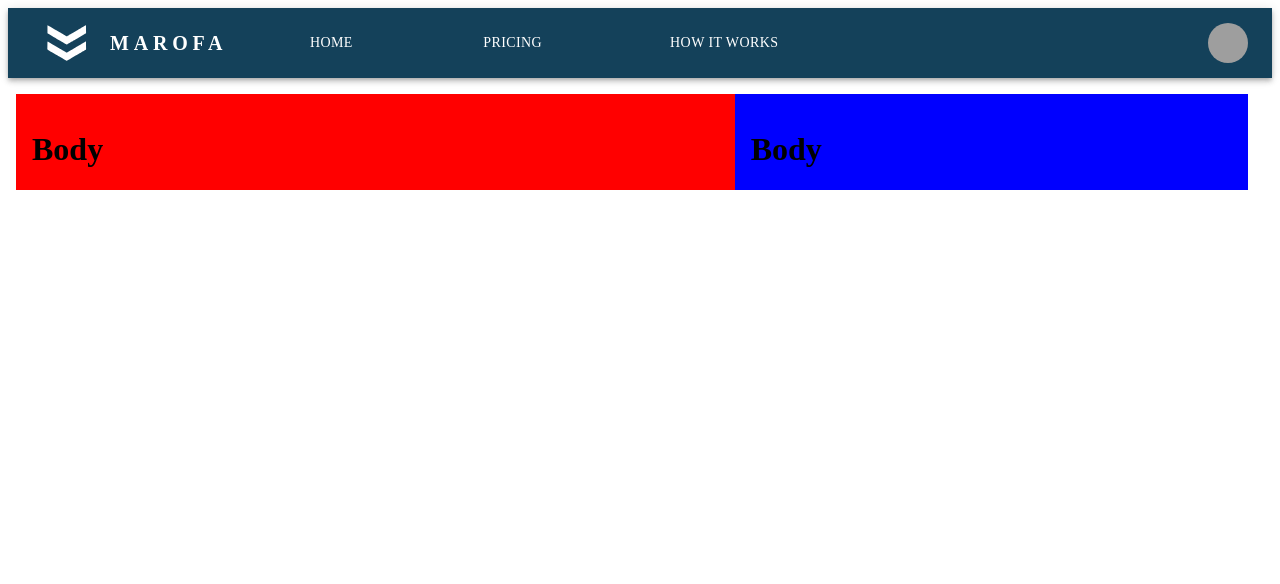
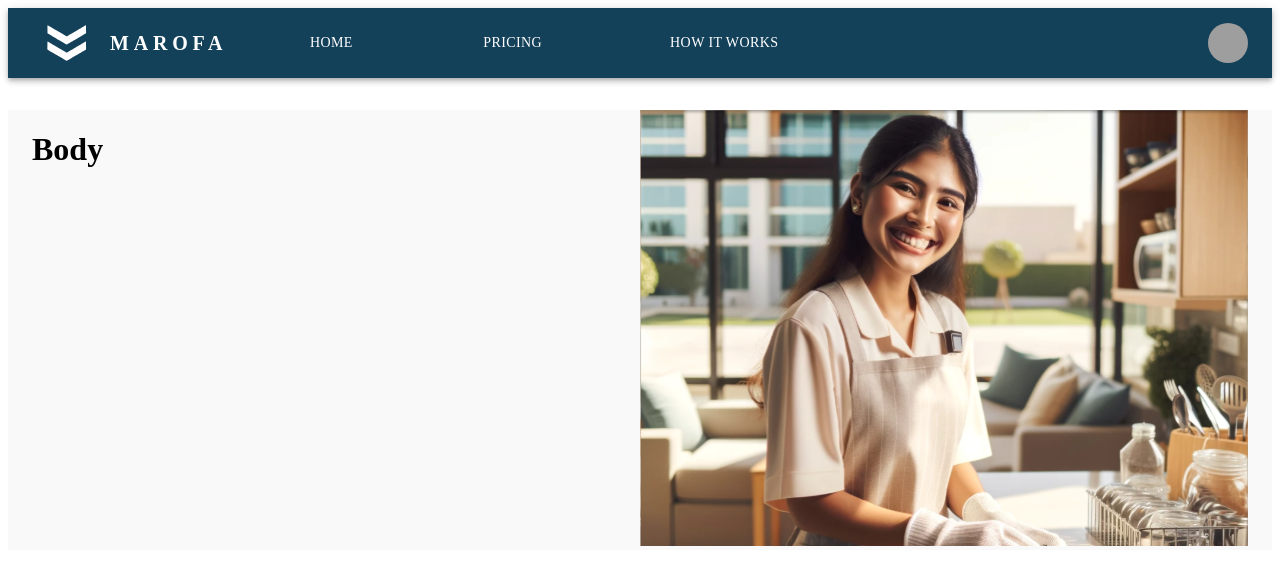
Before and after one commit to HriGrit/Marofa, a React (Vite) app in the folder client/: page / in a window 1280 px wide. Shown: the top 584 px of the page. Built offline with nearby package versions, Linux system fonts and the light colour scheme; grey boxes are pictures that could not be loaded; a web font is replaced by a local one.

Commit message:
bodybody

```diff
--- a/client/src/components/Body/Body.jsx
+++ b/client/src/components/Body/Body.jsx
@@ -5,20 +5,19 @@ import Grid from "@mui/material/Grid";
 import Item from "@mui/material/Grid";
 import Box from "@mui/material/Box";
 
+import lady from "../../assets/landingpagefemale.svg"
+
 const Body = () => {
     return (
-        <Container maxWidth="xl" sx={{ mt: 4 }}>
-            <Box>
-                <Grid container spacing={2} sx={{ backgroundColor: "black" }}>
-                    <Grid item sm={12} md={7} sx={{ backgroundColor: "red" }}>
-                        <Item>
-                            <h1>Body</h1>
-                        </Item>
+        <Container maxWidth="xl" sx={{ mt: 4, padding: 0, backgroundColor: "#F9F9F9" }}> {/* Remove container padding */}
+            <Box sx={{ flexGrow: 1, width: '100%' }}>
+                <Grid container spacing={0}>
+                    <Grid item xs={12} md={6} sx={{ px: 0, mx: 0 }}> {/* Remove grid item padding */}
+                        <h1>Body</h1>
                     </Grid>
-                    <Grid item md={5} sx={{ backgroundColor: "blue", display: { sm: 'none', md: 'block' } }}>
-                        <Item>
-                            <h1>Body</h1>
-                        </Item>
+                    <Grid item md={6} sx={{ display: { xs: 'none', md: 'block' }, paddingLeft: 0, paddingRight: 0 }}> {/* Remove grid item padding */}
+                        {/* Your Item component here */}
+                        <img height={"500px"} src={lady} alt="lady" style={{ width: '100%', height: 'auto' }} />
                     </Grid>
                 </Grid>
             </Box>
```
Also changed, not shown: client/src/assets/landingpagefemale.svg (added).
